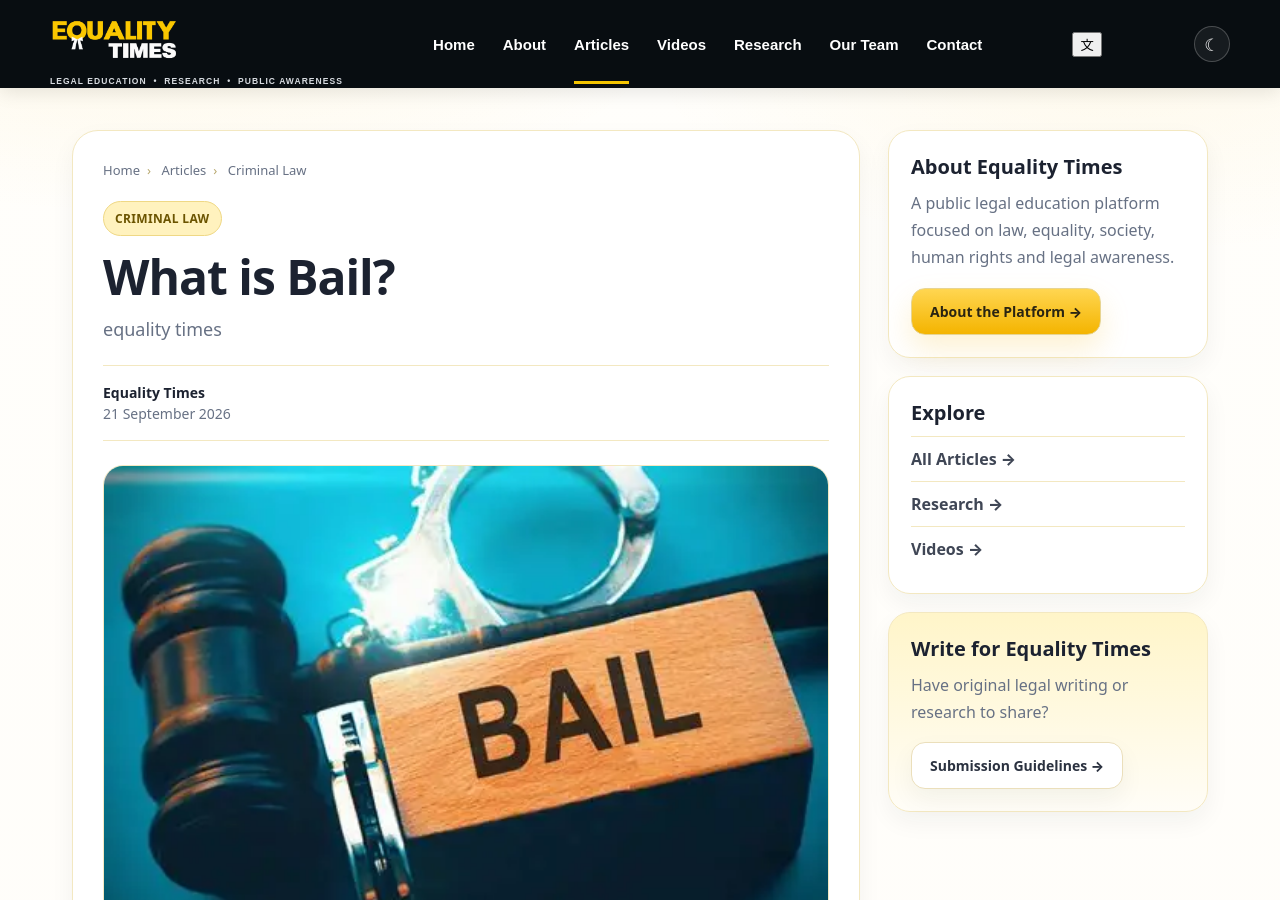
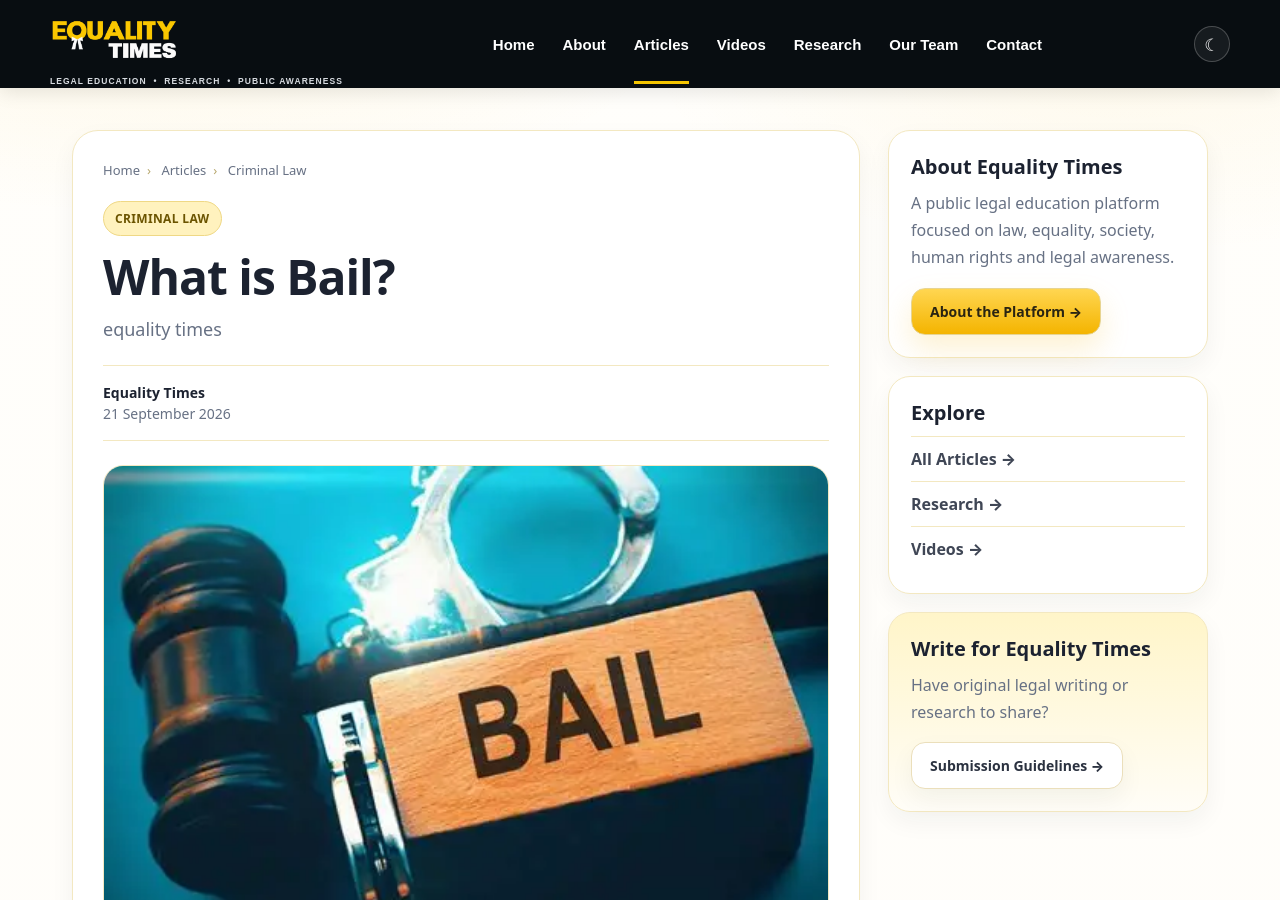
Before and after one commit to equalitytimes/equalitytimes-test, a Jekyll site: the page built from _posts/2026-09-21-what-is-bail.md, in a window 1280 px wide and 900 px high. Built offline with Jekyll 4.4.1, drawn with Linux system fonts in a browser that asks for light colours.

Commit message:
Remove translation button

```diff
--- a/_layouts/article.html
+++ b/_layouts/article.html
@@ -46,13 +46,7 @@ body{padding-top:88px!important}
       <a href="{{ '/team/' | relative_url }}">Our Team</a>
       <a href="{{ '/contact/' | relative_url }}">Contact</a>
     </nav>
-    <div class="language-selector" aria-label="Language selection">
-      <button type="button" class="language-toggle" aria-label="Choose language" title="Choose language">文</button>
-      <div class="language-menu" hidden>
-        <button type="button" data-lang="en">English</button>
-        <button type="button" data-lang="mr">मराठी</button>
-        <button type="button" data-lang="hi">हिंदी</button>
-      </div>
+
     </div>
     </div>
   </div>
```
